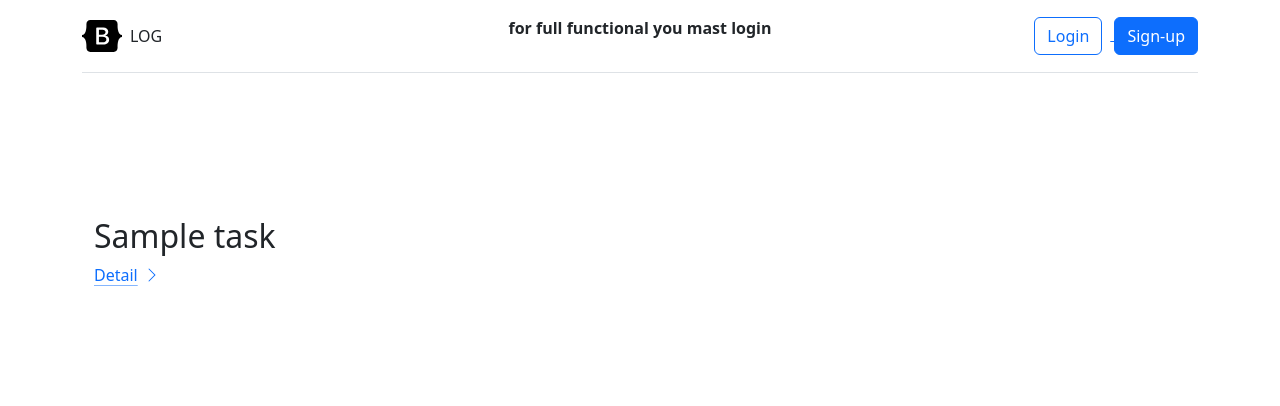
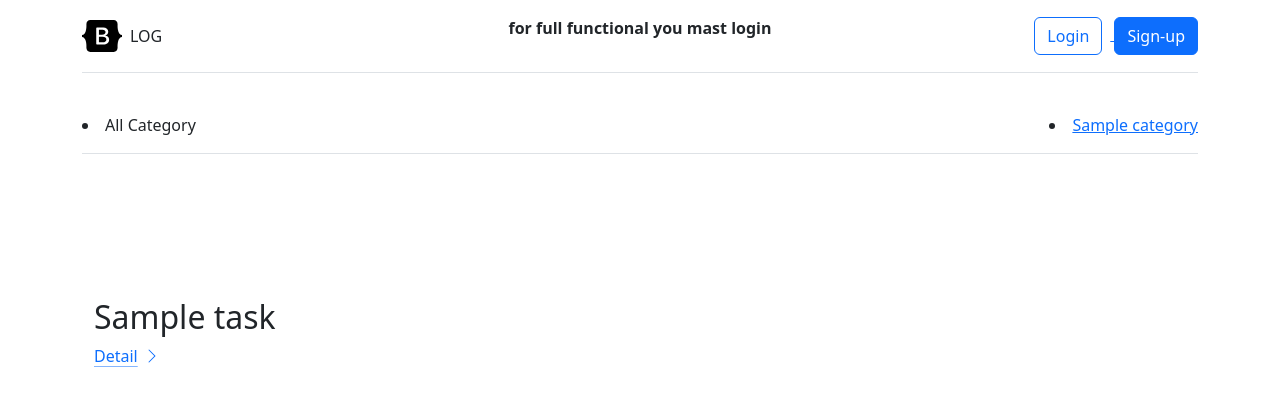
Before and after one commit to HECTPUMHUI/my_proj, a Django app: page / in a window 1280 px wide. Shown: the top 406 px of the page. Run offline with Django 4.2, Linux system fonts and the light colour scheme; tables that the repository leaves empty hold one stand-in row (values such as "Sample post").

Commit message:
some fix, and categorys:done

```diff
--- a/blogik/task/forms.py
+++ b/blogik/task/forms.py
@@ -8,3 +8,4 @@ class AddTaskForm(forms.Form):
     title = forms.CharField(max_length=255, label="Task Title")
     description = forms.CharField(widget=forms.Textarea(attrs={'cols': 60, 'rows': 10}), label='Description')
     completed = forms.BooleanField(required=False, initial=True, label='Completed')
+    cat = forms.ModelChoiceField(queryset=Category.objects.all(), label='Category', empty_label="Category not choised")
--- a/blogik/task/models.py
+++ b/blogik/task/models.py
@@ -1,4 +1,5 @@
 from django.db import models
+from django.urls import reverse
 
 
 # Create your models here.
@@ -8,6 +9,20 @@ class Task(models.Model):
     created = models.DateTimeField(auto_now_add=True)
     updated = models.DateTimeField(auto_now=True)
     completed = models.BooleanField(default=True)
+    cat = models.ForeignKey('Category', on_delete=models.PROTECT, null=True)
+
+    def __str__(self):
+        return self.title
 
     class Meta:
         ordering = ['-created']
+
+
+class Category(models.Model):
+    name = models.CharField(max_length=100, db_index=True)
+
+    def __str__(self):
+        return self.name
+
+    def get_absolute_url(self):
+        return reverse('category', kwargs={'cat_id': self.pk})
--- a/blogik/task/templates/task/add_task.html
+++ b/blogik/task/templates/task/add_task.html
@@ -13,6 +13,10 @@
         {{form.description }}</p>
     <div class="form-error">{{ form.description.errors }}</div>
 
+    <p><label class="form-label" for="{{ form.cat.id_for_label }}">{{ form.cat.label }}: </label>
+        {{form.cat }}</p>
+    <div class="form-error">{{ form.cat.errors }}</div>
+
     <p><label class="form-label" for="{{ form.completed.id_for_label }}">{{ form.completed.label }}: </label>
         {{form.completed }} </p>
     <div class="form-error">{{ form.completed.errors }}</div>
--- a/blogik/task/templates/task/base.html
+++ b/blogik/task/templates/task/base.html
@@ -49,6 +49,7 @@
         </div>
     </header>
 </div>
+
 <svg xmlns="http://www.w3.org/2000/svg" style="display: none;">
     <symbol id="bootstrap" viewBox="0 0 118 94">
         <title>BLOGIK</title>
--- a/blogik/task/templates/task/index.html
+++ b/blogik/task/templates/task/index.html
@@ -1,7 +1,26 @@
 {% extends 'task/base.html' %}
 
 {% block content %}
+<!-- category line -->
+<div class="container">
+    <header class="d-flex flex-wrap align-items-center justify-content-center justify-content-md-between py-3 mb-4 border-bottom">
+        {% if cat_selected == 0 %}
+            <li class="selected">All Category</li>
+        {% else %}
+            <li><a href="{% url 'index' %}">All Category</a></li>
+        {% endif %}
 
+        {% for c in cats %}
+            {% if c.pk == cat_selected %}
+                <li class="selected">{{ c.name }}</li>
+            {% else %}
+                <li><a href="{{ c.get_absolute_url }}">{{ c.name }}</a></li>
+            {% endif %}
+        {% endfor %}
+
+    </header>
+</div>
+<!-- category line end -->
 <div class="container px-4 py-5" id="featured-3">
     <!--    <h2 class="pb-2 border-bottom">OUR TASKS</h2>-->
     <div class="row g-4 py-5 row-cols-1 row-cols-lg-3">
--- a/blogik/task/urls.py
+++ b/blogik/task/urls.py
@@ -2,7 +2,8 @@ from django.urls import path
 from . import views
 
 urlpatterns = [
-    path('', views.Blog.as_view(), name='index'),
+    path('', views.index, name='index'),
     path('task/<int:task_id>', views.ShowTask.as_view(), name='task'),
     path('add_task/', views.add_task, name='add_task'),
+    path('category/<int:cat_id>/', views.show_category, name='category'),
 ]
--- a/blogik/task/views.py
+++ b/blogik/task/views.py
@@ -1,5 +1,5 @@
 from django.contrib.auth.models import User
-from django.http import HttpResponse
+from django.http import HttpResponse, Http404
 from django.shortcuts import render, get_object_or_404, redirect
 import datetime
 from django.contrib.auth.forms import UserCreationForm
@@ -8,17 +8,29 @@ from django.urls import reverse_lazy
 from django.views.generic import ListView, DetailView, CreateView
 
 from .forms import AddTaskForm
-from .models import Task
+from .models import Task, Category
 
 
-class Blog(ListView):
-    model = Task
-    template_name = 'task/index.html'
-    context_object_name = 'tasks'
-    extra_context = {'title': 'Task List'}
+# class Blog(ListView):
+#     model = Task
+#     template_name = 'task/index.html'
+#     context_object_name = 'tasks'
+#     extra_context = {'title': 'Task List'}
+#
+#     def get_queryset(self):
+#         return Task.objects.filter(completed=True)
+def index(request):
+    tasks = Task.objects.all()
+    cats = Category.objects.all()
 
-    def get_queryset(self):
-        return Task.objects.filter(completed=True)
+    context = {
+        'tasks': tasks,
+        'cats': cats,
+        'title': 'Task List',
+        'cat_selected': 0,
+    }
+
+    return render(request, 'task/index.html', context=context)
 
 
 class ShowTask(DetailView):
@@ -26,6 +38,7 @@ class ShowTask(DetailView):
     template_name = 'task/task.html'
     pk_url_kwarg = 'task_id'
     context_object_name = 'task'
+    extra_context = {'title': 'Task'}
 
 
 def add_task(request):
@@ -41,3 +54,20 @@ def add_task(request):
     else:
         form = AddTaskForm()
     return render(request, 'task/add_task.html', {'form': form, 'title': 'Add Task'})
+
+
+def show_category(request, cat_id):
+    tasks = Task.objects.filter(cat_id=cat_id)
+    cats = Category.objects.all()
+
+    if len(tasks) == 0:
+        raise Http404()
+
+    context = {
+        'tasks': tasks,
+        'cats': cats,
+        'title': 'Category view',
+        'cat_selected': cat_id,
+    }
+
+    return render(request, 'task/index.html', context=context)
```
Also changed, not shown: blogik/task/templates/task/task.html (+4 -3 lines), blogik/task/migrations/0005_category_task_cat.py (added).
